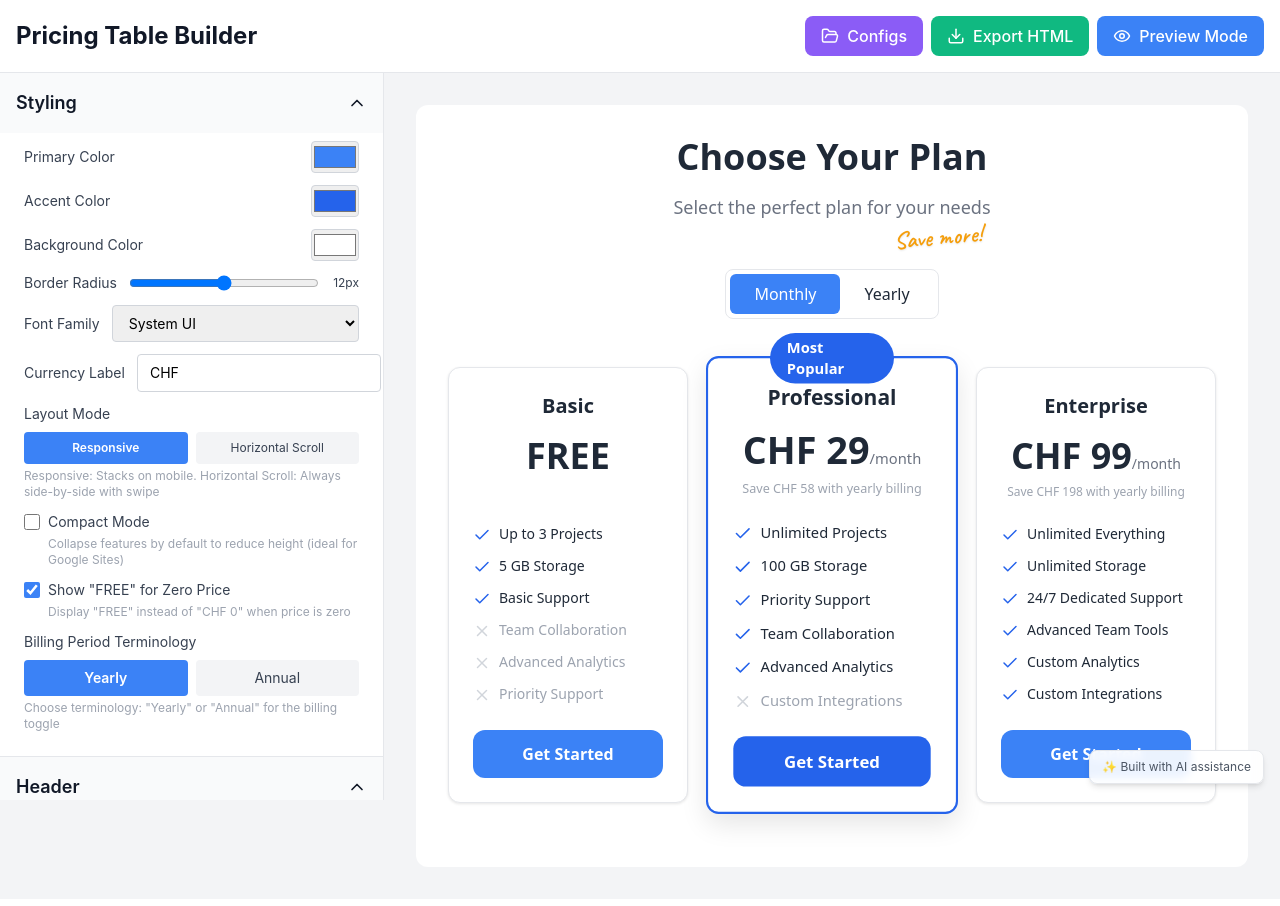
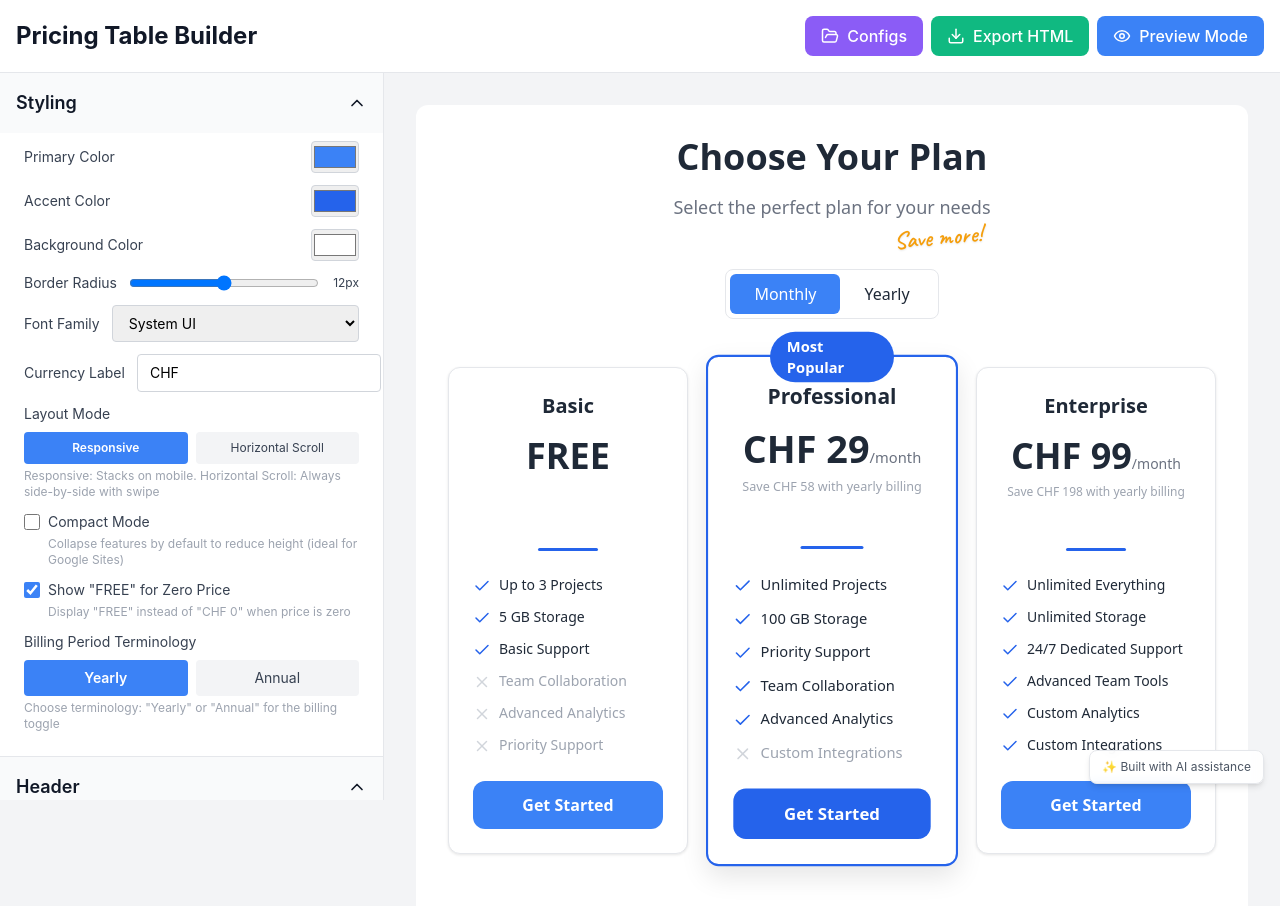
Before and after one commit to francodgstn/quick-price-table, a React (Create React App) app: page / in a window 1280 px wide. Shown: the top 906 px of the page. Built offline with nearby package versions, Linux system fonts and the light colour scheme.

Commit message:
Add decorative accent color divider between price and features in normal mode

```diff
--- a/src/components/PricingPreview.js
+++ b/src/components/PricingPreview.js
@@ -230,6 +230,17 @@ export default function PricingPreview({ plans, styles, header, billingPeriod, s
                 </p>
               </div>
 
+              {!styles.compactMode && (
+                <div className="flex justify-center my-6">
+                  <div style={{
+                    width: '60px',
+                    height: '3px',
+                    backgroundColor: styles.accentColor,
+                    borderRadius: '2px'
+                  }} />
+                </div>
+              )}
+
               {styles.compactMode && (
                 <button
                   onClick={() => toggleCard(plan.id)}
--- a/src/components/astroGenerator.js
+++ b/src/components/astroGenerator.js
@@ -141,6 +141,10 @@ const billingLabel = styles.billingTerminology === 'annual' ? 'Annual' : 'Yearly
               <polyline points="18 15 12 9 6 15"></polyline>
             </svg>
           </button>
+        )}
+
+        {!styles.compactMode && (
+          <div class="divider"></div>
         )}
 
         <ul class={\`features-list \${styles.compactMode ? 'hidden' : ''}\`}>
@@ -355,6 +359,14 @@ const billingLabel = styles.billingTerminology === 'annual' ? 'Annual' : 'Yearly
     border: none;
     cursor: pointer;
     transition: all 0.2s;
+  }
+
+  .divider {
+    width: 60px;
+    height: 3px;
+    background-color: var(--accentColor);
+    border-radius: 2px;
+    margin: 1.5rem auto;
   }
 
   .features-list {
--- a/src/components/htmlGenerator.js
+++ b/src/components/htmlGenerator.js
@@ -146,6 +146,10 @@ export const generateHTML = (plans, styles, header) => {
           </div>
           ${priceNoteHTML}
         </div>
+
+        ${!styles.compactMode ? `
+        <div class="divider"></div>
+        ` : ''}
 
         ${styles.compactMode ? `
         <button class="toggle-features" onclick="toggleFeatures(${plan.id})">
@@ -375,6 +379,13 @@ export const generateHTML = (plans, styles, header) => {
     .price-note {
       font-size: 0.75rem;
       color: #9ca3af;
+    }
+    .divider {
+      width: 60px;
+      height: 3px;
+      background-color: ${styles.accentColor};
+      border-radius: 2px;
+      margin: 1.5rem auto;
     }
     .features {
       list-style: none;
```
